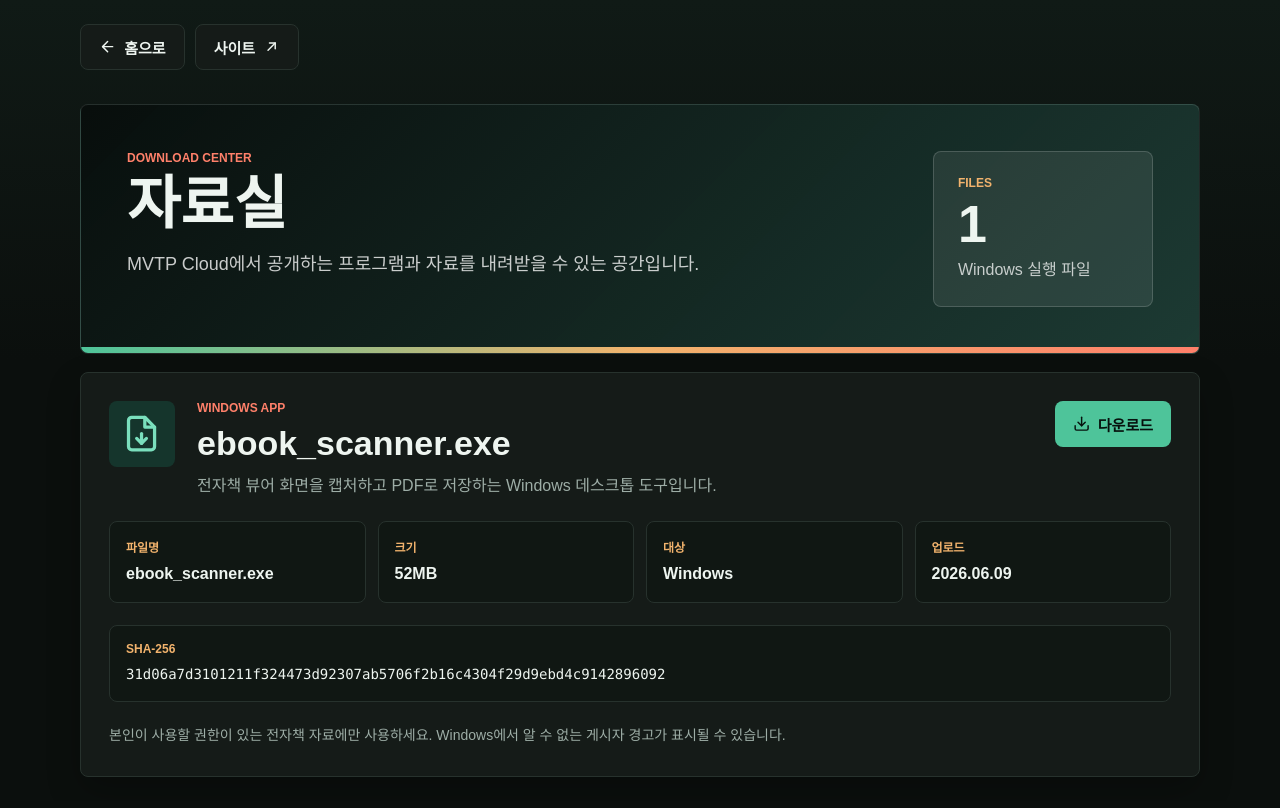
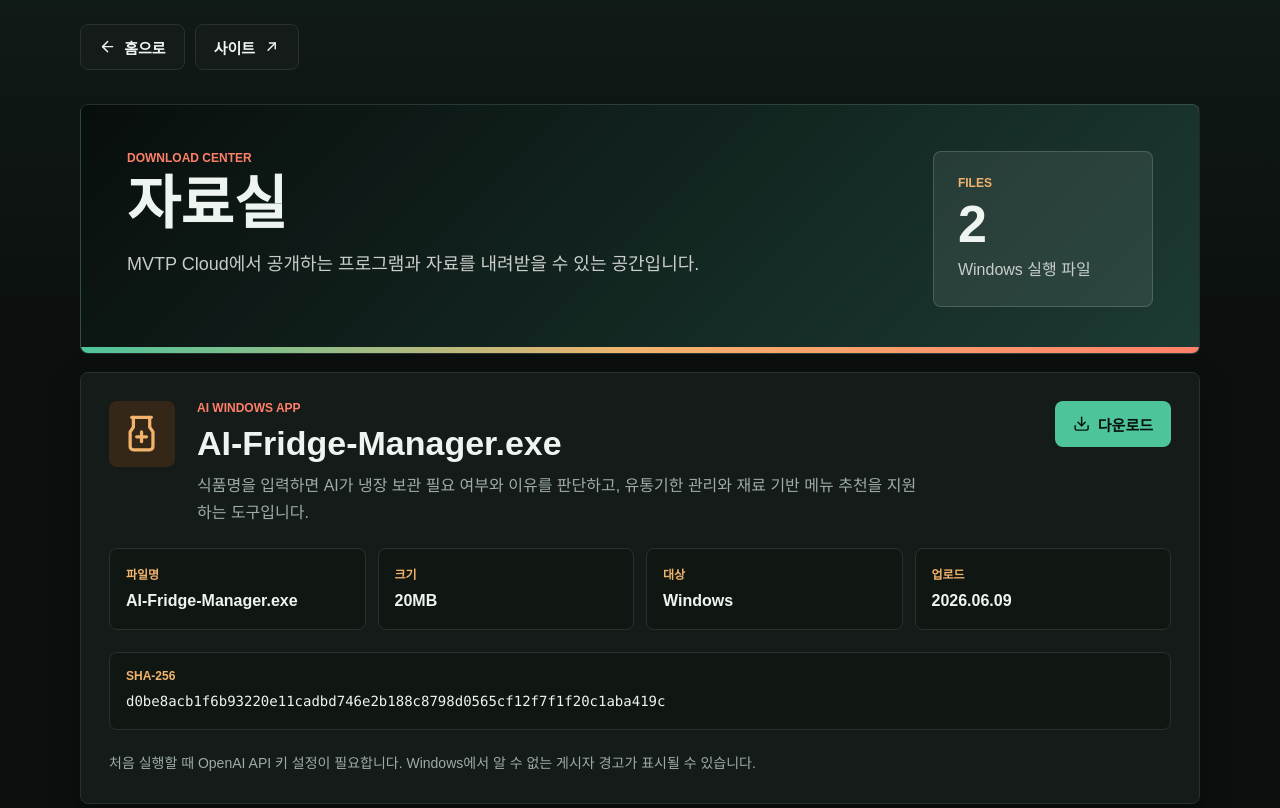
Before and after one commit to deploy103/mvtp-homepage, a website: page public/downloads.html in a window 1280 px wide. Shown: the top 808 px of the page. Drawn offline with Linux system fonts and the light colour scheme.

Commit message:
Add AI fridge manager download

```diff
--- a/public/downloads.html
+++ b/public/downloads.html
@@ -6,7 +6,7 @@
     <meta name="description" content="MVTP Cloud 자료실과 공개 다운로드 페이지입니다." />
     <title>자료실 | MVTP Cloud</title>
     <link rel="icon" href="favicon.svg" type="image/svg+xml" />
-    <link rel="stylesheet" href="styles.css?v=20260609-1" />
+    <link rel="stylesheet" href="styles.css?v=20260609-2" />
   </head>
   <body class="profile-body download-body">
     <main class="profile-page download-page">
@@ -37,12 +37,70 @@
         </div>
         <aside class="download-summary" aria-label="Download summary">
           <span>Files</span>
-          <strong>1</strong>
+          <strong>2</strong>
           <em>Windows 실행 파일</em>
         </aside>
       </section>
 
       <section class="download-list" aria-label="Available downloads">
+        <article class="download-card">
+          <div class="download-file-icon download-file-icon-amber" aria-hidden="true">
+            <svg viewBox="0 0 24 24">
+              <path d="M6 2h12" />
+              <path d="M7 2v6l-2 3v9a2 2 0 0 0 2 2h10a2 2 0 0 0 2-2v-9l-2-3V2" />
+              <path d="M9 14h6" />
+              <path d="M12 11v6" />
+            </svg>
+          </div>
+
+          <div class="download-file-copy">
+            <p class="eyebrow">AI Windows app</p>
+            <h2>AI-Fridge-Manager.exe</h2>
+            <p>
+              식품명을 입력하면 AI가 냉장 보관 필요 여부와 이유를 판단하고, 유통기한 관리와 재료 기반 메뉴 추천을 지원하는 도구입니다.
+            </p>
+          </div>
+
+          <div class="download-actions">
+            <a class="button button-primary" href="downloads/AI-Fridge-Manager.exe" download>
+              <svg viewBox="0 0 24 24" aria-hidden="true">
+                <path d="M21 15v4a2 2 0 0 1-2 2H5a2 2 0 0 1-2-2v-4" />
+                <path d="M7 10l5 5 5-5" />
+                <path d="M12 15V3" />
+              </svg>
+              다운로드
+            </a>
+          </div>
+
+          <div class="download-meta-grid">
+            <div>
+              <span>파일명</span>
+              <strong>AI-Fridge-Manager.exe</strong>
+            </div>
+            <div>
+              <span>크기</span>
+              <strong>20MB</strong>
+            </div>
+            <div>
+              <span>대상</span>
+              <strong>Windows</strong>
+            </div>
+            <div>
+              <span>업로드</span>
+              <strong>2026.06.09</strong>
+            </div>
+          </div>
+
+          <div class="download-checksum">
+            <span>SHA-256</span>
+            <code>d0be8acb1f6b93220e11cadbd746e2b188c8798d0565cf12f7f1f20c1aba419c</code>
+          </div>
+
+          <p class="download-note">
+            처음 실행할 때 OpenAI API 키 설정이 필요합니다. Windows에서 알 수 없는 게시자 경고가 표시될 수 있습니다.
+          </p>
+        </article>
+
         <article class="download-card">
           <div class="download-file-icon" aria-hidden="true">
             <svg viewBox="0 0 24 24">
--- a/public/styles.css
+++ b/public/styles.css
@@ -882,6 +882,8 @@ h3 {
 }
 
 .download-list {
+  display: grid;
+  gap: 16px;
   margin-top: 18px;
 }
 
@@ -906,6 +908,11 @@ h3 {
   height: 66px;
   justify-content: center;
   width: 66px;
+}
+
+.download-file-icon-amber {
+  background: #352718;
+  color: var(--amber);
 }
 
 .download-file-copy h2 {
```
Also changed, not shown: public/about.html (+1 -1 lines), public/index.html (+1 -1 lines), 1 other file.
